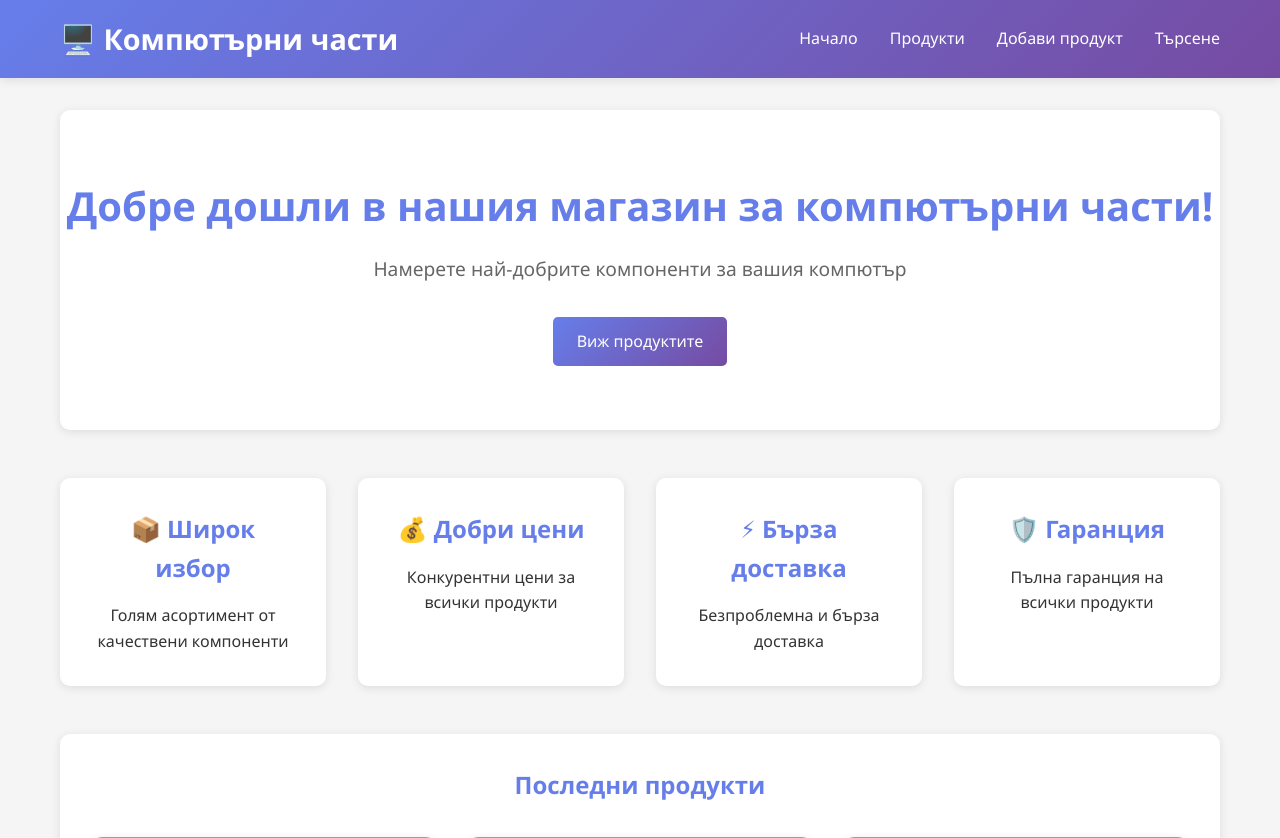
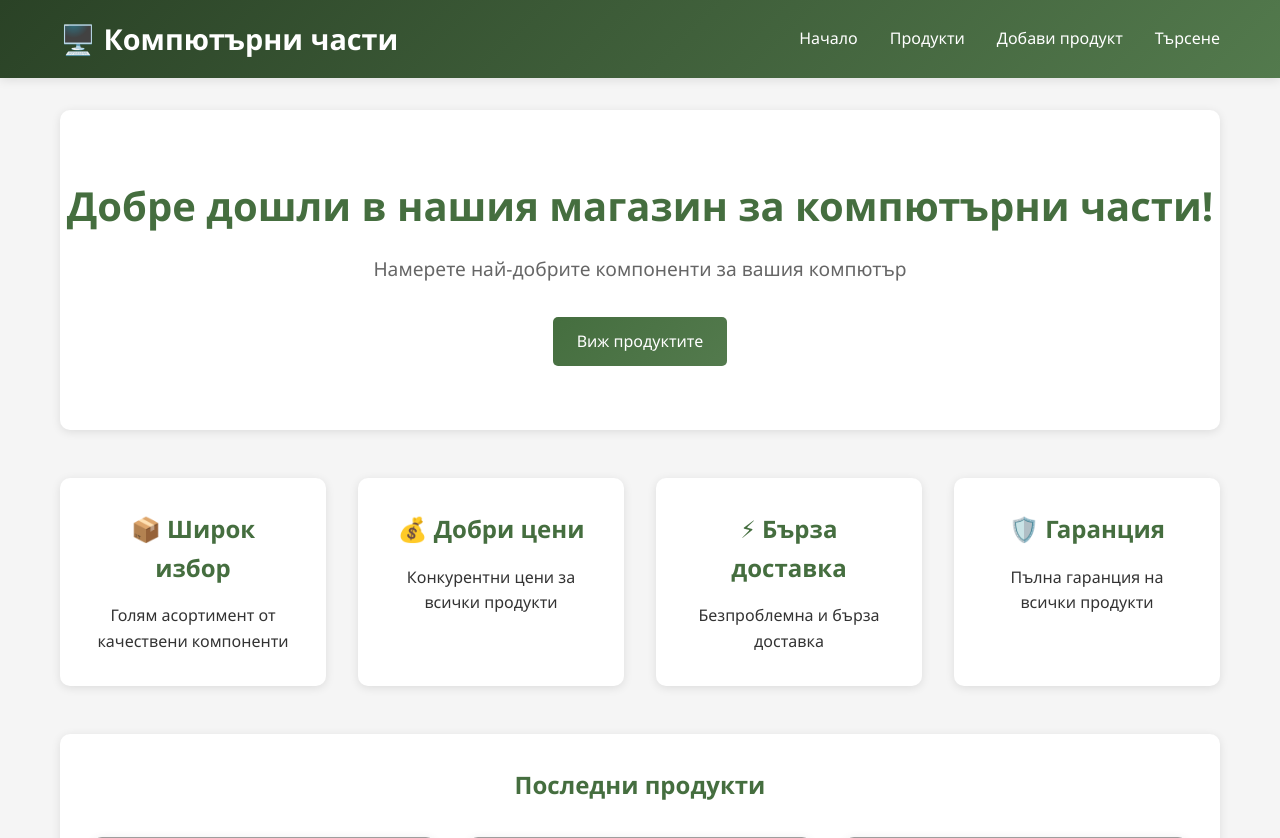
Before and after one commit to martin-penkov/PC-Vendor, a PHP site: page / in a window 1280 px wide. Shown: the top 838 px of the page. Run offline with PHP 8.4, Linux system fonts and the light colour scheme; data comes from the database, SQL or seed files in the repository; grey boxes are pictures that could not be loaded.

Commit message:
add images, change api

```diff
--- a/api/add_product.php
+++ b/api/add_product.php
@@ -12,7 +12,6 @@ if ($_SERVER['REQUEST_METHOD'] !== 'POST') {
 }
 
 try {
-    // Валидация и екраниране на данните
     $name = isset($_POST['name']) ? sanitizeInput($_POST['name'], $conn) : '';
     $category = isset($_POST['category']) ? sanitizeInput($_POST['category'], $conn) : '';
     $price = isset($_POST['price']) ? floatval($_POST['price']) : 0;
@@ -22,7 +21,6 @@ try {
 
     $errors = [];
 
-    // Валидация
     if (empty($name)) {
         $errors['name'] = 'Името на продукта е задължително.';
     } elseif (strlen($name) > 255) {
@@ -49,7 +47,6 @@ try {
         exit;
     }
 
-    // INSERT операция с prepared statement
     $sql = "INSERT INTO products (name, category, price, description, stock, image) VALUES (?, ?, ?, ?, ?, ?)";
     $stmt = $conn->prepare($sql);
 
--- a/api/delete_product.php
+++ b/api/delete_product.php
@@ -21,7 +21,6 @@ try {
         exit;
     }
 
-    // Проверка дали продуктът съществува
     $checkSql = "SELECT id FROM products WHERE id = ?";
     $checkStmt = $conn->prepare($checkSql);
     $checkStmt->bind_param('i', $id);
@@ -37,7 +36,6 @@ try {
     }
     $checkStmt->close();
 
-    // DELETE операция с prepared statement
     $sql = "DELETE FROM products WHERE id = ?";
     $stmt = $conn->prepare($sql);
 
--- a/api/update_product.php
+++ b/api/update_product.php
@@ -12,7 +12,6 @@ if ($_SERVER['REQUEST_METHOD'] !== 'POST') {
 }
 
 try {
-    // Валидация и екраниране
     $id = isset($_POST['id']) ? intval($_POST['id']) : 0;
     $name = isset($_POST['name']) ? sanitizeInput($_POST['name'], $conn) : '';
     $category = isset($_POST['category']) ? sanitizeInput($_POST['category'], $conn) : '';
@@ -23,7 +22,6 @@ try {
 
     $errors = [];
 
-    // Валидация
     if ($id <= 0) {
         $errors['id'] = 'Невалидно ID на продукт.';
     }
@@ -54,7 +52,6 @@ try {
         exit;
     }
 
-    // Проверка дали продуктът съществува
     $checkSql = "SELECT id FROM products WHERE id = ?";
     $checkStmt = $conn->prepare($checkSql);
     $checkStmt->bind_param('i', $id);
@@ -70,7 +67,6 @@ try {
     }
     $checkStmt->close();
 
-    // UPDATE операция с prepared statement
     $sql = "UPDATE products SET name = ?, category = ?, price = ?, description = ?, stock = ?, image = ? WHERE id = ?";
     $stmt = $conn->prepare($sql);
 
--- a/assets/css/style.css
+++ b/assets/css/style.css
@@ -20,7 +20,7 @@ body {
 
 /* Header */
 .main-header {
-    background: linear-gradient(135deg, #667eea 0%, #764ba2 100%);
+    background: linear-gradient(135deg, #2a4226 0%, #537a4d 100%);
     color: white;
     padding: 1rem 0;
     box-shadow: 0 2px 10px rgba(0,0,0,0.1);
@@ -75,13 +75,13 @@ body {
 }
 
 .btn-primary {
-    background: linear-gradient(135deg, #667eea 0%, #764ba2 100%);
+    background: linear-gradient(135deg, #456e3f 0%, #537a4d 100%);
     color: white;
 }
 
 .btn-primary:hover {
     transform: translateY(-2px);
-    box-shadow: 0 4px 12px rgba(102, 126, 234, 0.4);
+    box-shadow: 0 4px 12px rgba(69, 110, 63, 0.4);
 }
 
 .btn-secondary {
@@ -121,7 +121,7 @@ body {
 .hero-section h2 {
     font-size: 2.5rem;
     margin-bottom: 1rem;
-    color: #667eea;
+    color: #456e3f;
 }
 
 .hero-section p {
@@ -159,7 +159,7 @@ body {
 .feature-card h3 {
     font-size: 1.5rem;
     margin-bottom: 1rem;
-    color: #667eea;
+    color: #456e3f;
 }
 
 /* Products grid */
@@ -215,7 +215,7 @@ body {
 }
 
 .product-category {
-    color: #667eea;
+    color: #456e3f;
     font-weight: 500;
     margin-bottom: 0.5rem;
 }
@@ -265,7 +265,7 @@ body {
 }
 
 .page-header h1 {
-    color: #667eea;
+    color: #456e3f;
     font-size: 2rem;
 }
 
@@ -305,8 +305,8 @@ body {
 .form-group select:focus,
 .form-group textarea:focus {
     outline: none;
-    border-color: #667eea;
-    box-shadow: 0 0 0 3px rgba(102, 126, 234, 0.1);
+    border-color: #456e3f;
+    box-shadow: 0 0 0 3px rgba(69, 110, 63, 0.1);
 }
 
 .form-group input.error,
@@ -404,7 +404,7 @@ body {
 
 .advanced-filters h3 {
     margin-bottom: 1rem;
-    color: #667eea;
+    color: #456e3f;
 }
 
 .filters-grid {
@@ -434,7 +434,7 @@ body {
 }
 
 .loading-message {
-    color: #667eea;
+    color: #456e3f;
 }
 
 .error-message {
@@ -455,7 +455,7 @@ body {
 
 .latest-products h2 {
     margin-bottom: 1.5rem;
-    color: #667eea;
+    color: #456e3f;
     text-align: center;
 }
 
```
Also changed, not shown: api/get_products.php (+1 -8 lines), assets/images/4080.jpg (added).
